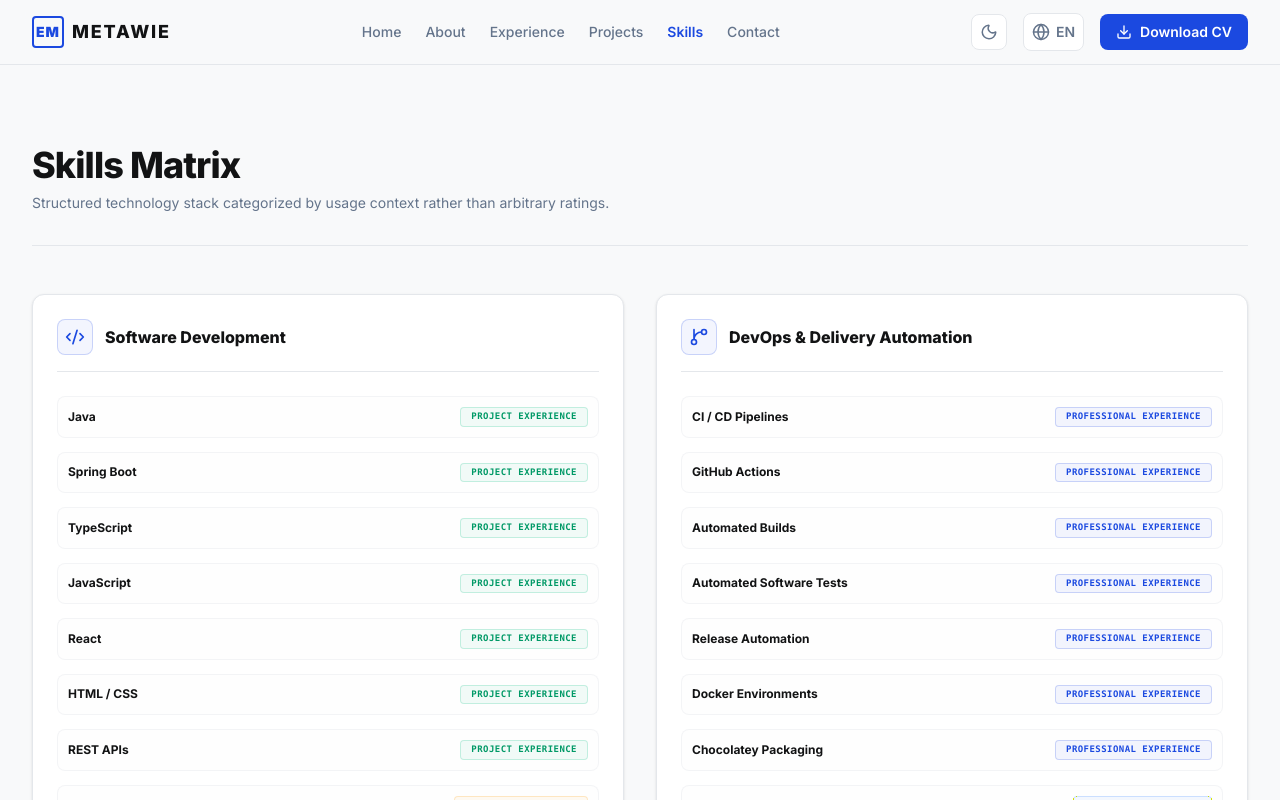
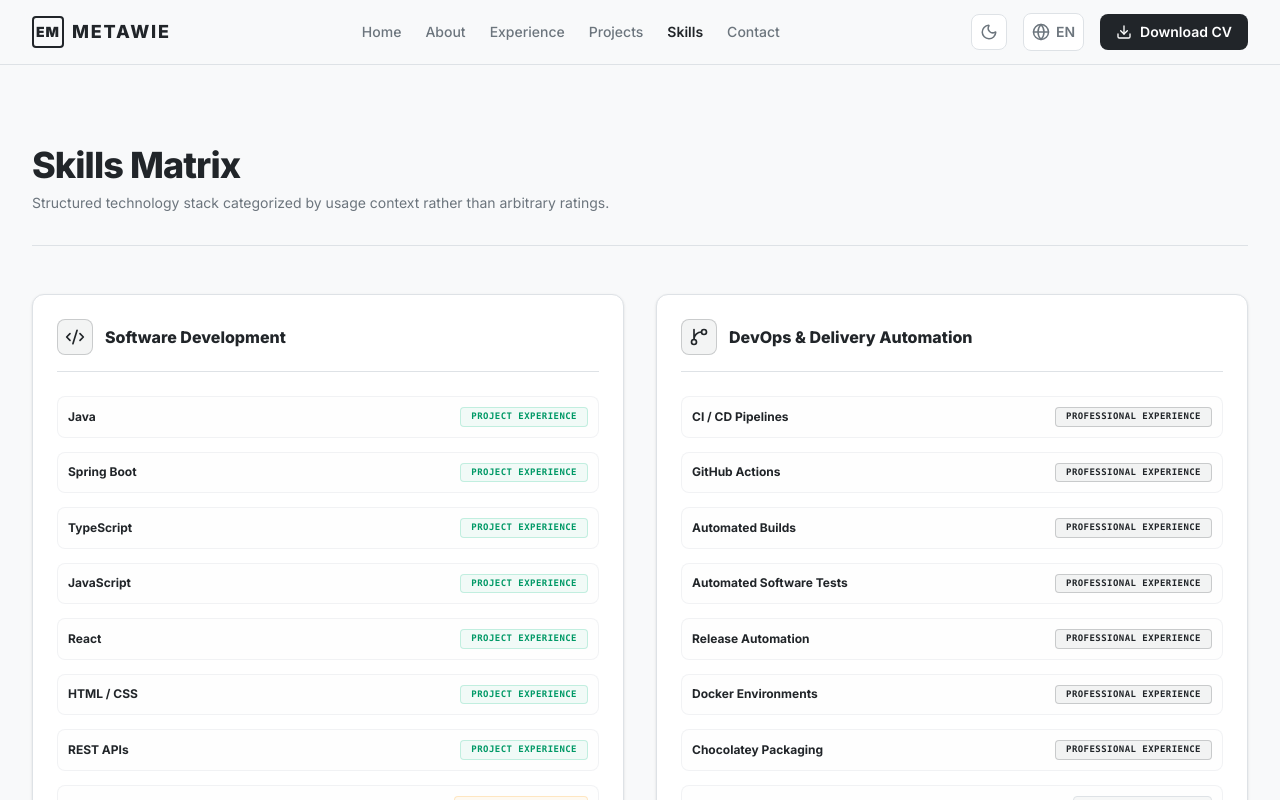
Before and after one commit to EslamMetawie20/Metawie, a Next.js app: page /skills in a window 1280 px wide. Shown: the top 800 px of the page. Built offline with nearby package versions, Linux system fonts and the light colour scheme.

Commit message:
style: replace all blue colors with user-provided gray palette

```diff
--- a/src/app/globals.css
+++ b/src/app/globals.css
@@ -1,34 +1,36 @@
 @import "tailwindcss";
 
 :root {
-  --background: #f8f9fa;
-  --foreground: #121314;
+  /* User Palette - Light Mode */
+  --background: #f8f9fa; /* Bright Snow */
+  --foreground: #212529; /* Shadow Grey */
   --card: #ffffff;
-  --card-foreground: #121314;
-  --border: #e4e7eb;
-  --muted: #64748b;
-  --muted-foreground: #475569;
-  --brand: #1b49e0;
-  --brand-hover: #1238b3;
-  --grid-color: rgba(27, 73, 224, 0.04);
+  --card-foreground: #212529;
+  --border: #dee2e6; /* Alabaster Grey */
+  --muted: #6c757d; /* Slate Grey */
+  --muted-foreground: #495057; /* Iron Grey */
+  --brand: #212529; /* Shadow Grey */
+  --brand-hover: #495057; /* Iron Grey */
+  --grid-color: rgba(108, 117, 125, 0.04); /* Slate Grey grid lines */
   --success: #10b981;
-  --selection-bg: rgba(27, 73, 224, 0.1);
-  --selection-fg: #1b49e0;
+  --selection-bg: rgba(33, 37, 41, 0.1);
+  --selection-fg: #212529;
 }
 
 .dark {
-  --background: #0d0f12;
-  --foreground: #f3f4f6;
-  --card: #14181d;
-  --card-foreground: #f3f4f6;
-  --border: #1f262f;
-  --muted: #9ca3af;
-  --muted-foreground: #d1d5db;
-  --brand: #3b82f6;
-  --brand-hover: #60a5fa;
-  --grid-color: rgba(59, 130, 246, 0.04);
+  /* User Palette - Dark Mode */
+  --background: #212529; /* Shadow Grey */
+  --foreground: #f8f9fa; /* Bright Snow */
+  --card: #343a40; /* Gunmetal */
+  --card-foreground: #f8f9fa;
+  --border: #495057; /* Iron Grey */
+  --muted: #adb5bd; /* Pale Slate */
+  --muted-foreground: #dee2e6; /* Alabaster Grey */
+  --brand: #f8f9fa; /* Bright Snow */
+  --brand-hover: #dee2e6; /* Alabaster Grey */
+  --grid-color: rgba(233, 236, 239, 0.04); /* Platinum grid lines */
   --success: #34d399;
-  --selection-bg: rgba(59, 130, 246, 0.2);
+  --selection-bg: rgba(248, 249, 250, 0.15);
   --selection-fg: #ffffff;
 }
 
--- a/src/app/skills/page.tsx
+++ b/src/app/skills/page.tsx
@@ -45,7 +45,7 @@ export default function Skills() {
       case "academic":
         return "bg-amber-500/5 border-amber-500/20 text-amber-600 dark:text-amber-400";
       case "developing":
-        return "bg-blue-500/5 border-blue-500/20 text-blue-600 dark:text-blue-400";
+        return "bg-text-muted/5 border-border-main text-text-muted";
       default:
         return "bg-bg-main border-border-main text-text-muted";
     }
--- a/src/components/ui/CodePortrait.tsx
+++ b/src/components/ui/CodePortrait.tsx
@@ -61,8 +61,8 @@ export const CodePortrait: React.FC = () => {
         return {
           opacity: 1,
           fontWeight: "700" as const,
-          color: isPulsing ? "#60a5fa" : "#3b82f6", // Pulse to lighter blue
-          textShadow: "0 0 4px rgba(59, 130, 246, 0.3)"
+          color: isPulsing ? "#f8f9fa" : "#dee2e6", // Pulse to Bright Snow
+          textShadow: "0 0 4px rgba(248, 249, 250, 0.4)"
         };
       } else if (brightness > 0.5) {
         return {
@@ -92,8 +92,8 @@ export const CodePortrait: React.FC = () => {
         return {
           opacity: 1,
           fontWeight: "700" as const,
-          color: isPulsing ? "#1238b3" : "#1b49e0", // Pulse to darker blue
-          textShadow: "0 0 2px rgba(27, 73, 224, 0.1)"
+          color: isPulsing ? "#212529" : "#495057", // Pulse to Shadow Grey
+          textShadow: "0 0 2px rgba(33, 37, 41, 0.15)"
         };
       } else if (brightness < 0.5) {
         return {
```
